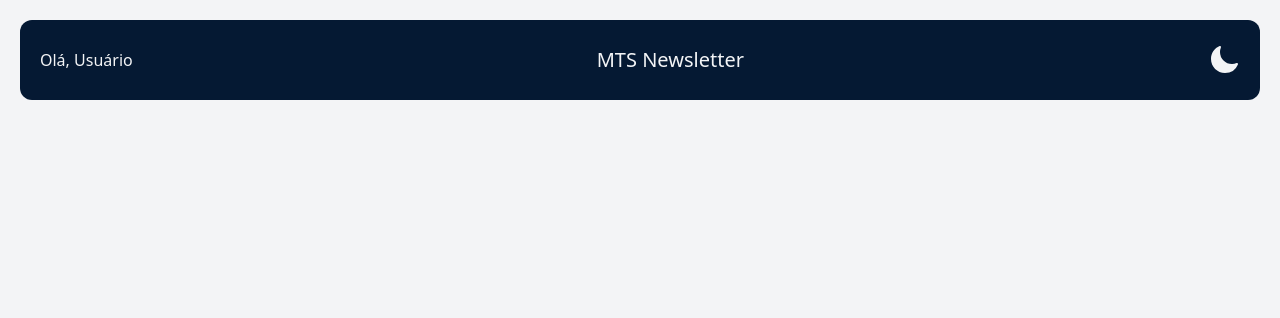
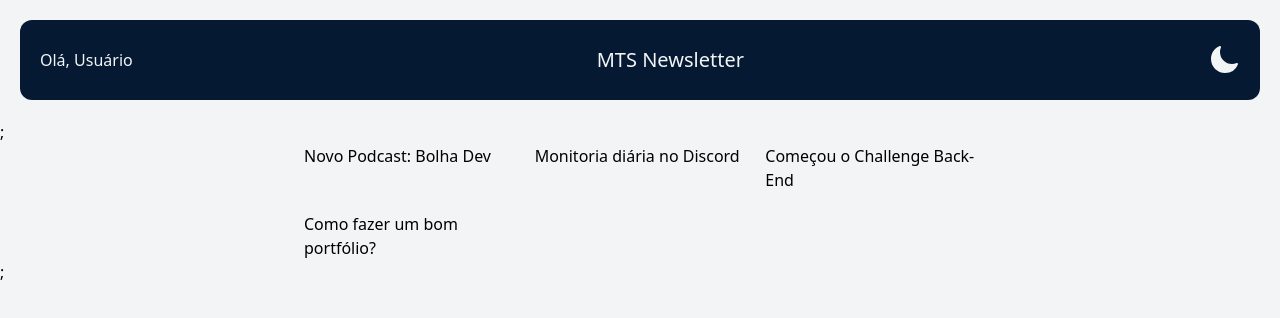
Before and after one commit to mtstechnologies/newsletter-vite, a React (Vite) app: page / in a window 1280 px wide. Shown: the top 318 px of the page. Built offline with nearby package versions, Linux system fonts and the light colour scheme.

Commit message:
Created list articles

```diff
--- a/src/App.jsx
+++ b/src/App.jsx
@@ -1,5 +1,11 @@
+import ArticleList from "./components/ArticleList/ArticleList";
 import Header from "./components/Header/Header";
 const App = () => {
-  return <Header />;
+  return (
+    <>
+      <Header />;
+      <ArticleList />;
+    </>
+  );
 };
 export default App;
--- /dev/null
+++ b/src/articles.json
@@ -0,0 +1,35 @@
+[
+  {
+    "title": "Novo Podcast: Bolha Dev",
+    "text": [
+      "A nossa bolha ficou muito mais unida e informada essa semana, com o lançamento do podcast diário Bolha Dev!  Em todas as tardes de segunda a sexta-feira, Marcus Mendes apresenta as melhores notícias da Newsletter do Filipe Deschamps, além de trazer conteúdos e dicas interessantes do Aluraverso.",
+      "Confira o último episódio do Bolha Dev, em que o Marcus falou sobre a Anatel intensificando combate contra pirataria, reconhecimento facial por sonar, treinamento de drones no metaverso e muito mais!"
+    ],
+    "tags": ["podcast", "bolhadev"]
+  },
+  {
+    "title": "Monitoria diária no Discord",
+    "text": [
+      "Desde a semana passada, estamos experimentando uma nova rotina na comunidade do Discord, na escola de Programação! Todas as tardes, os alunos e alunas aproveitam uma Monitoria com duração de uma hora, por meio do canal de voz da comunidade. Além da solução de dúvidas sobre carreira e tecnologia, acontece muita interação entre pessoas de diferentes estágios de aprendizagem.",
+      "Na primeira semana da Monitoria, tivemos 135 participantes! Se você também quiser trocar uma ideia por lá, é só aparecer às 15h no canal Sala de Estudos 1, dentro de Back-end, no Discord."
+    ],
+    "tags": ["discord", "monitoria"]
+  },
+  {
+    "title": "Começou o Challenge Back-End",
+    "text": [
+      "Começa hoje o Challenge Back-End, voltado para alunos e alunas da Alura que querem ter um projeto completo para adicionar ao portfólio e aumentar suas chances no mercado tech.",
+      "Serão quatro semanas para desenvolver uma API Rest de uma aplicação de controle financeiro, realizar validações de regras de negócio, implementar um relatório de informações e também um controle de acesso.",
+      "Ainda dá tempo de se inscrever e participar! Vem aprender colocando a mão na massa, sempre com o suporte do time Alura e da nossa comunidade no Discord."
+    ],
+    "tags": ["back-end", "node", "java"]
+  },
+  {
+    "title": "Como fazer um bom portfólio?",
+    "text": [
+      "No último episódio do #HipstersPontoTube, Diogo Pires e Paulo Silveira conversaram sobre a importância do portfólio e quais são as dicas para criar essa ferramenta essencial para todos os níveis de profissionais. Eles também dão algumas dicas de carreira, respondendo perguntas como “quando é o momento certo de me aplicar nas vagas?”."
+    ],
+    "image": "/example.jpeg",
+    "tags": ["carreira", "podcast"]
+  }
+]
--- /dev/null
+++ b/src/components/ArticleList/ArticleList.jsx
@@ -0,0 +1,12 @@
+import data from "../../articles.json";
+
+const ArticleList = () => {
+  return (
+    <div className="mt-5 sm:mt-0 grid gap-5 m-auto max-w-2xl sm:grid-cols-2 lg:grid-cols-3">
+      {data.map((props) => (
+        <p>{props.title}</p>
+      ))}
+    </div>
+  );
+};
+export default ArticleList;
```
